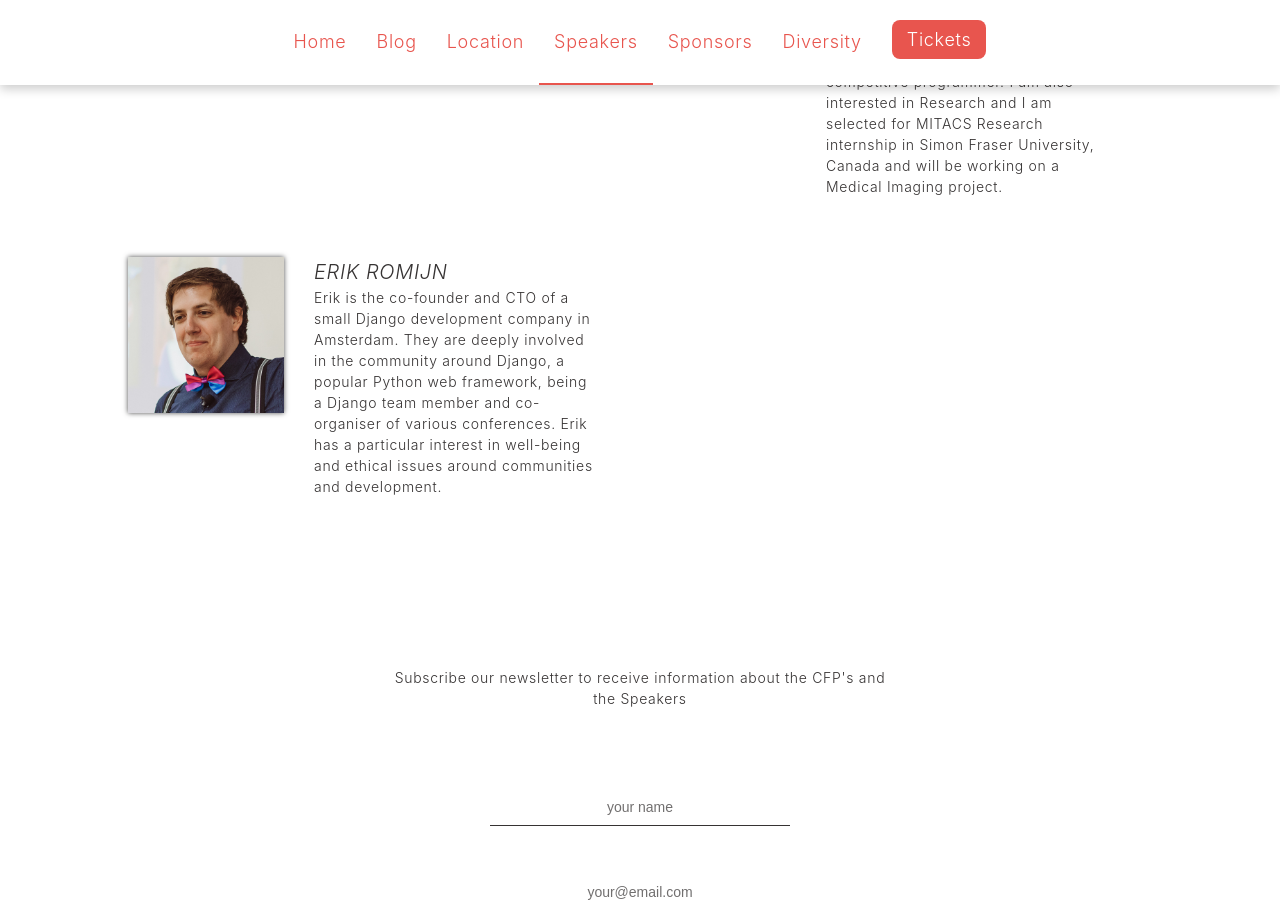
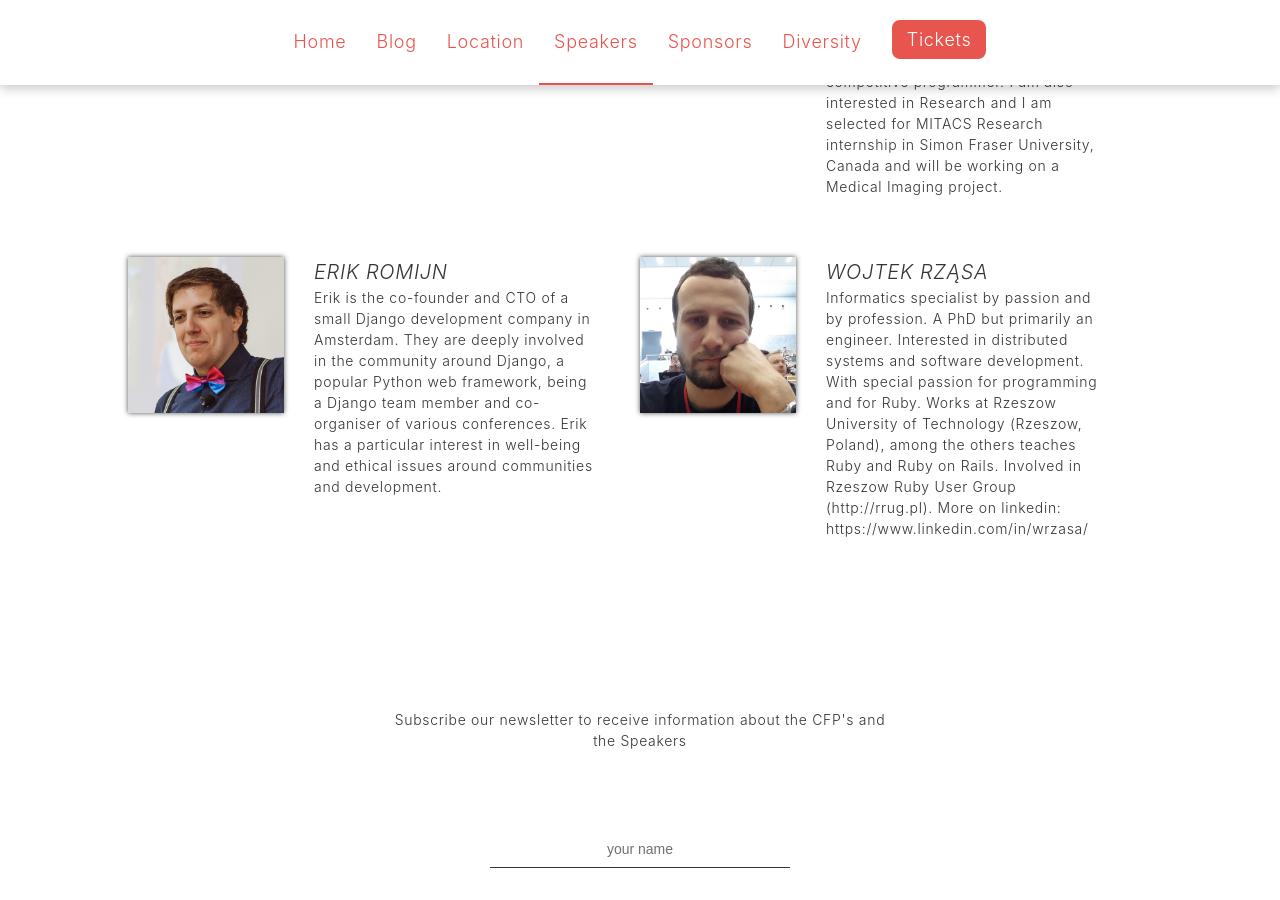
Before and after one commit to euruko/euruko2017.github.io, a Jekyll site: the page built from speakers.html, in a window 1280 px wide and 900 px high, scrolled down 1858 px. Built offline with Jekyll 4.4.1, drawn with Linux system fonts in a browser that asks for light colours.

Commit message:
Add Wojtek as a speaker

```diff
--- a/_data/speakers.json
+++ b/_data/speakers.json
@@ -88,6 +88,14 @@
     "photo": "/assets/speakers/erik.jpg",
     "name": "Erik Romijn",
     "company": "",
-    "introduction": "Erik is the co-founder and CTO of a small Django development company in Amsterdam. They are deeply involved in the community around Django, a popular Python web framework, being a Django team member and co-organiser of various conferences. Erik has a particular interest in well-being and ethical issues around communities and development.",
+    "introduction": "Erik is the co-founder and CTO of a small Django development company in Amsterdam. They are deeply involved in the community around Django, a popular Python web framework, being a Django team member and co-organiser of various conferences. Erik has a particular interest in well-being and ethical issues around communities and development."
+  },
+  {
+    "id": "wojtek",
+    "photo": "/assets/speakers/wojtek.jpg",
+    "name": "Wojtek Rząsa",
+    "company": "",
+    "introduction": "Informatics specialist by passion and by profession. A PhD but primarily an engineer. Interested in distributed systems and software development. With special passion for programming and for Ruby. Works at Rzeszow University of Technology (Rzeszow, Poland), among the others teaches Ruby and Ruby on Rails. Involved in Rzeszow Ruby User Group (http://rrug.pl). More on linkedin: https://www.linkedin.com/in/wrzasa/
+"
   }
 ]
```
Also changed, not shown: assets/speakers/wojtek.jpg (added).
